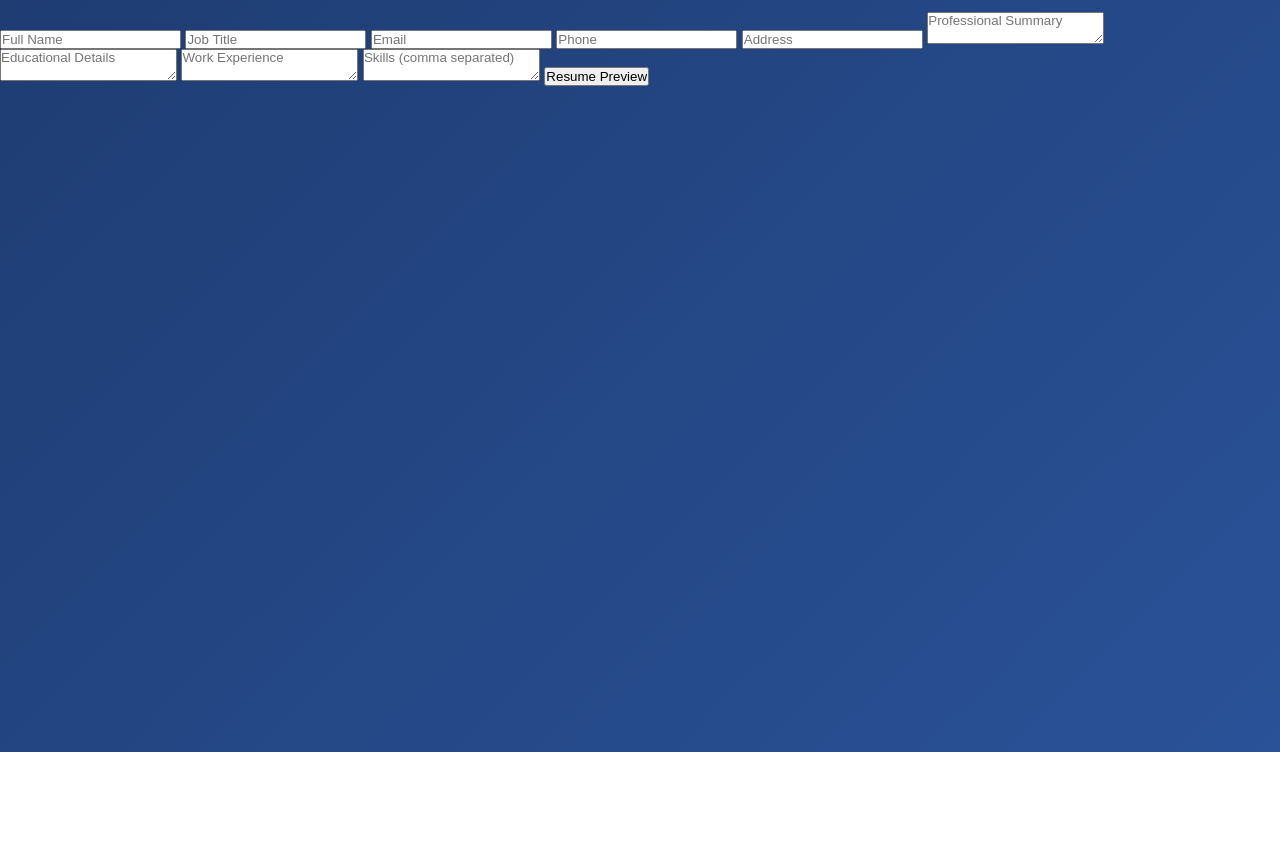
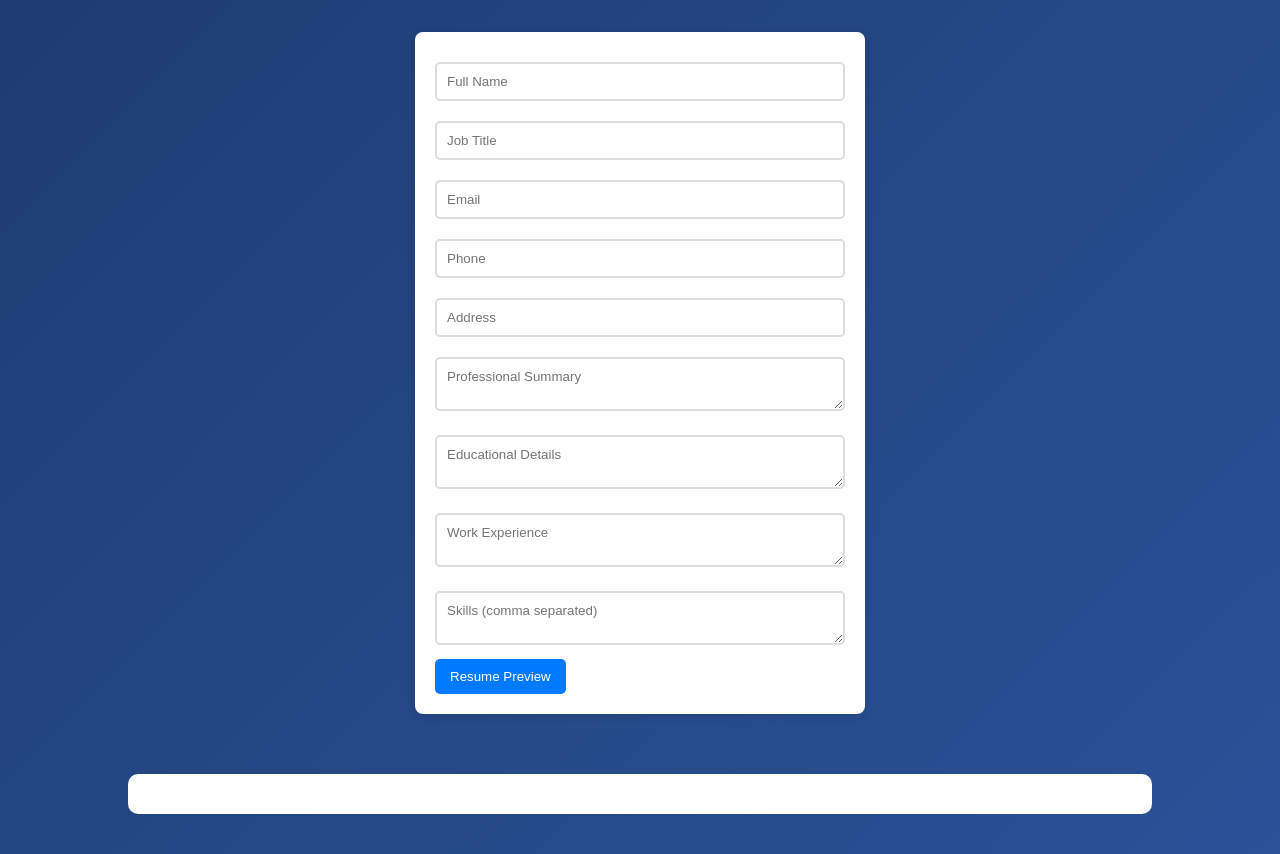
Before and after one commit to Sarthakbari/Resume-Builder-Project, a plain HTML site: page form.html in a window 1280 px wide. Shown: the part 48-902 px from the top of the page. Before the commit the page ends 800 px from the top, so only its background shows below. Drawn offline with nearby package versions, Linux system fonts and the light colour scheme.

Commit message:
container config done

```diff
--- a/style.css
+++ b/style.css
@@ -162,12 +162,65 @@
     text-decoration: underline;
 }
 
+.form-container {
+    display: flex;
+    justify-content: center;
+    align-items: center;
+    margin: 20px;
+}
+
+form {
+    background: #fff;
+    padding: 20px;
+    border-radius: 8px;
+    width: 90%;
+    max-width: 500px;
+    box-shadow: 0 2px 10px rgba(0, 0, 0, 0.1);
+}
+
+form input,
+form textarea {
+    width: 100%;
+    margin: 10px 0;
+    padding: 10px;
+    border: 2px solid #ddd;
+    border-radius: 5px;
+}
+
+form button {
+    background-color: #007bff;
+    color: #fff;
+    border: none;
+    padding: 10px 15px;
+    border-radius: 5px;
+    cursor: pointer;
+}
+
+.preview-container {
+    margin: 40px auto;
+    width: 80%;
+    background: #fff;
+    color: #000;
+    padding: 20px;
+    border-radius: 10px;
+}
+
+#downloadBtn {
+    display: block;
+    margin: 20px auto;
+    background: #28a745;
+    color: #fff;
+    border: none;
+    padding: 12px 20px;
+    border-radius: 6px;
+    cursor: pointer;
+}
+
 /* ===== RESPONSIVE ===== */
 @media (max-width: 600px) {
     nav {
         flex-direction: column;
         gap: 10px;
-        padding: 10px 20px;
     }
 
     h1.title {
```
Lines whose indentation alone changed are shown as unchanged.
